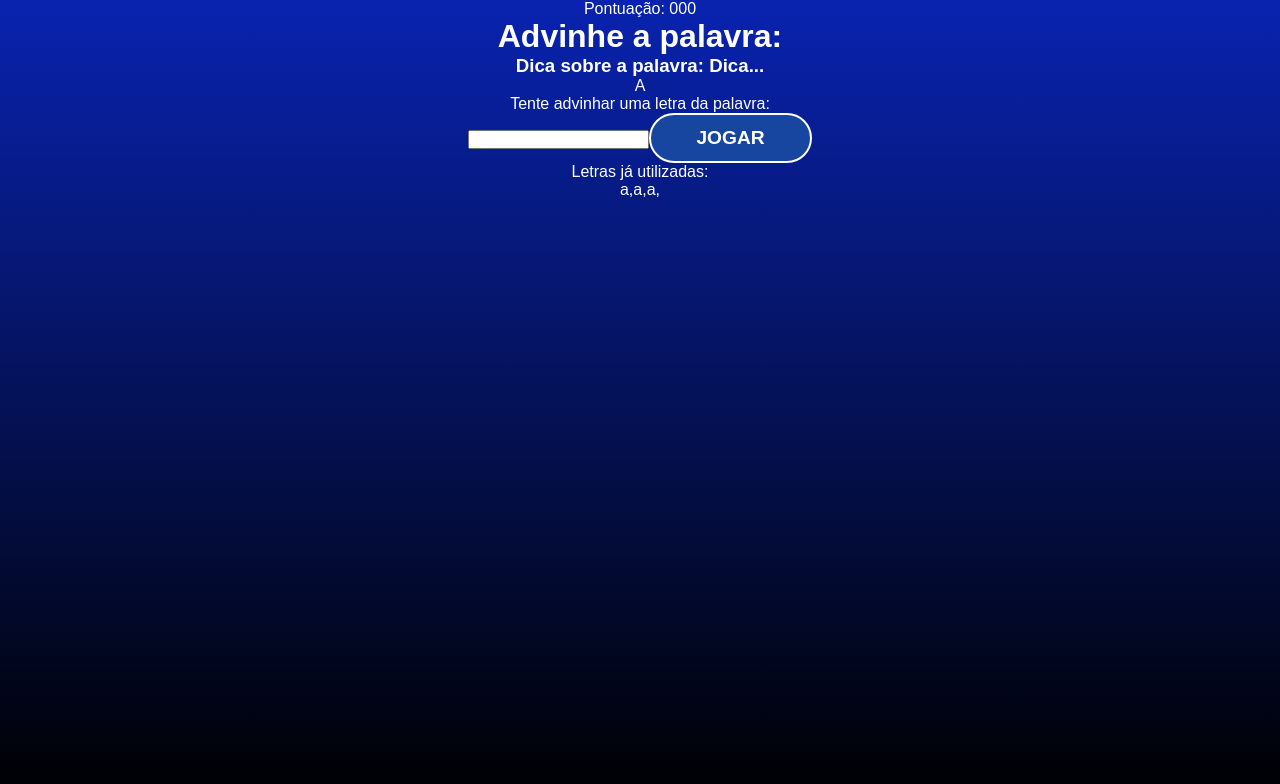
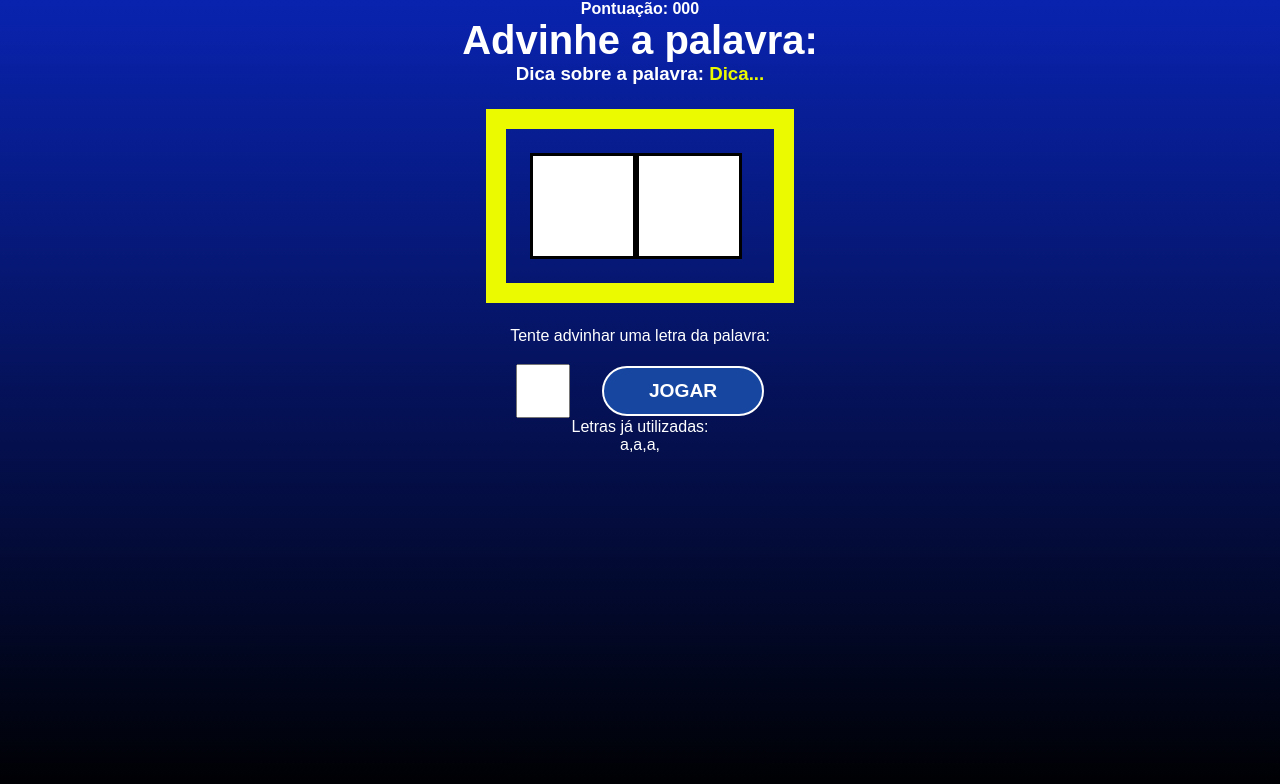
Before and after one commit to luissouzadeveloper/curso-reactjs, a React (Vite) app in the folder secret-word/: page / in a window 1280 px wide. Both pictures are taken after a click on the button "COMEÇAR O JOGO". Shown: the top 784 px of the page. Built offline with nearby package versions, Linux system fonts and the light colour scheme.

Commit message:
CSS da tela do game

```diff
--- a/secret-word/src/components/css/Game.css
+++ b/secret-word/src/components/css/Game.css
@@ -0,0 +1,46 @@
+.game h1{
+    font-size: 2.5em;
+}
+
+.points span{
+    font-weight: bold;
+}
+
+.tip span{
+    color: #ecfa00;
+}
+
+.wordContainer{
+    margin: 1.5em;
+    padding: 1.5em;
+    border: 20px solid #ecfa00;
+    display: flex;
+}
+
+.letter, .blankSquare{
+    font-size: 70px;
+    line-height: 1.5;
+    border: 3px solid #000;
+    height: 100px;
+    width: 100px;
+    text-transform: uppercase;
+    background-color: white;
+}
+
+.letterContainer p{
+    margin-bottom: 1.2em;
+}
+
+.letterContainer form{
+    display: flex;
+    align-items: center;
+    justify-content: center;
+}
+
+.letterContainer input{
+    height: 50px;
+    width: 50px;
+    font-size: 2em;
+    text-align: center;
+    margin-right: 1em;
+}
```
